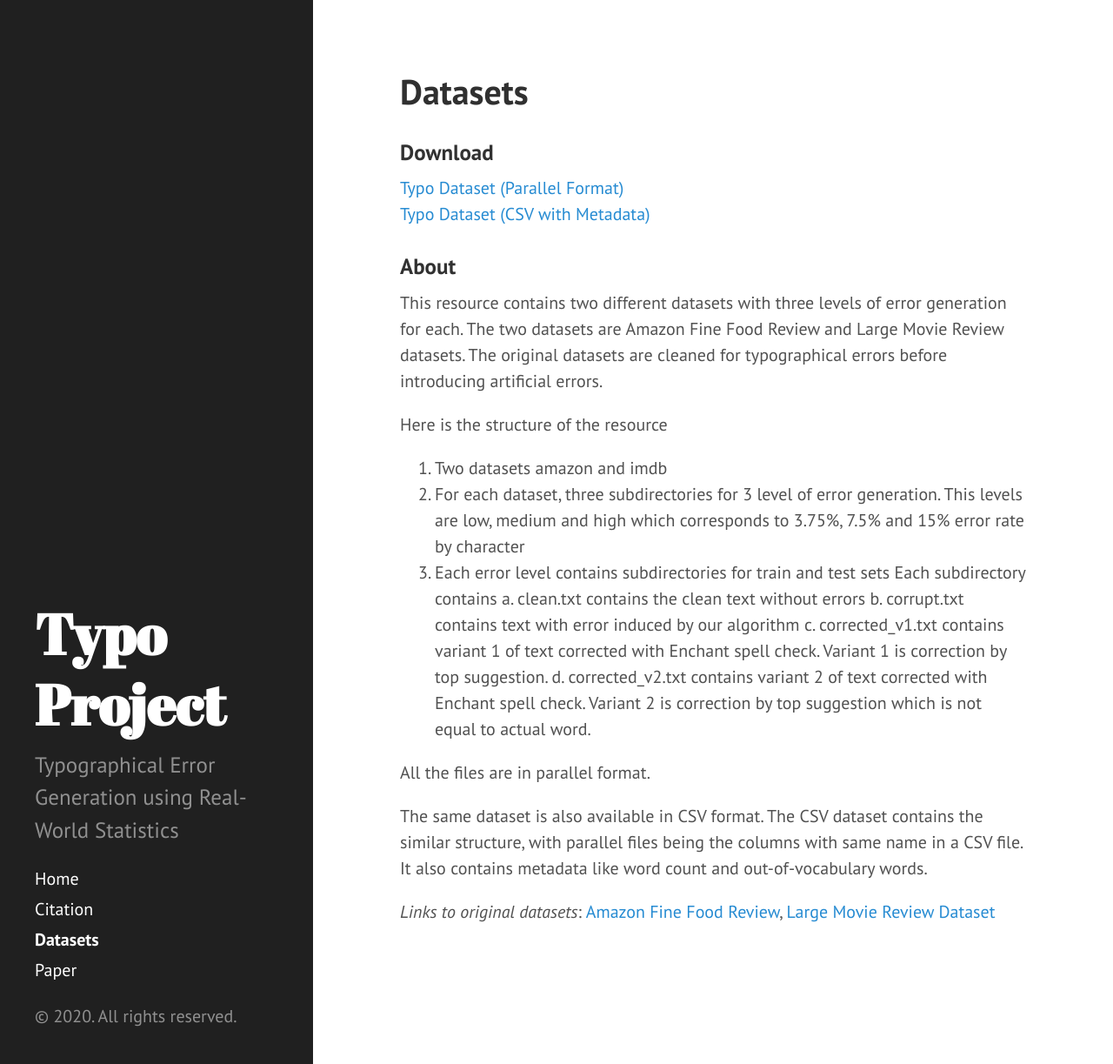
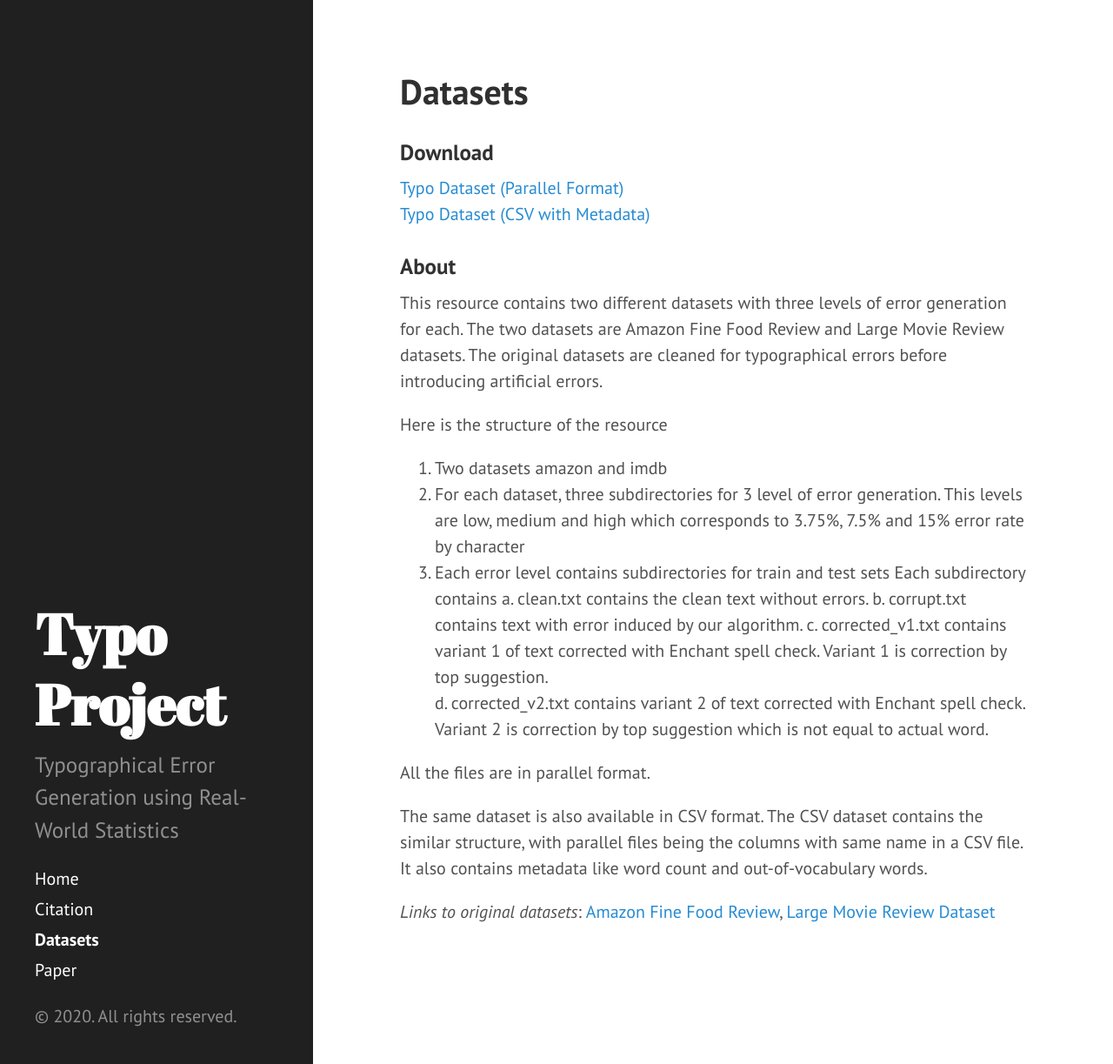
Before and after one commit to xitizzz/typo, a Jekyll site: the page built from dataset.md, in a window 1280 px wide and 1223 px high. Shown: the whole window at 87% size. Built offline with Jekyll 4.4.1, drawn with Linux system fonts in a browser that asks for light colours.

```diff
--- a/dataset.md
+++ b/dataset.md
@@ -17,8 +17,8 @@ Here is the structure of the resource
   2. For each dataset, three subdirectories for 3 level of error generation. This levels are low, medium and high which corresponds to 3.75%, 7.5% and 15% error rate by character
   3. Each error level contains subdirectories for train and test sets
   Each subdirectory contains
-    a. clean.txt contains the clean text without errors
-    b. corrupt.txt contains text with error induced by our algorithm
+    a. clean.txt contains the clean text without errors.
+    b. corrupt.txt contains text with error induced by our algorithm.
     c. corrected_v1.txt contains variant 1 of text corrected with Enchant spell check. Variant 1 is correction by top suggestion.
     d. corrected_v2.txt contains variant 2 of text corrected with Enchant spell check. Variant 2 is correction by top suggestion which is not equal to actual word.
 
```
